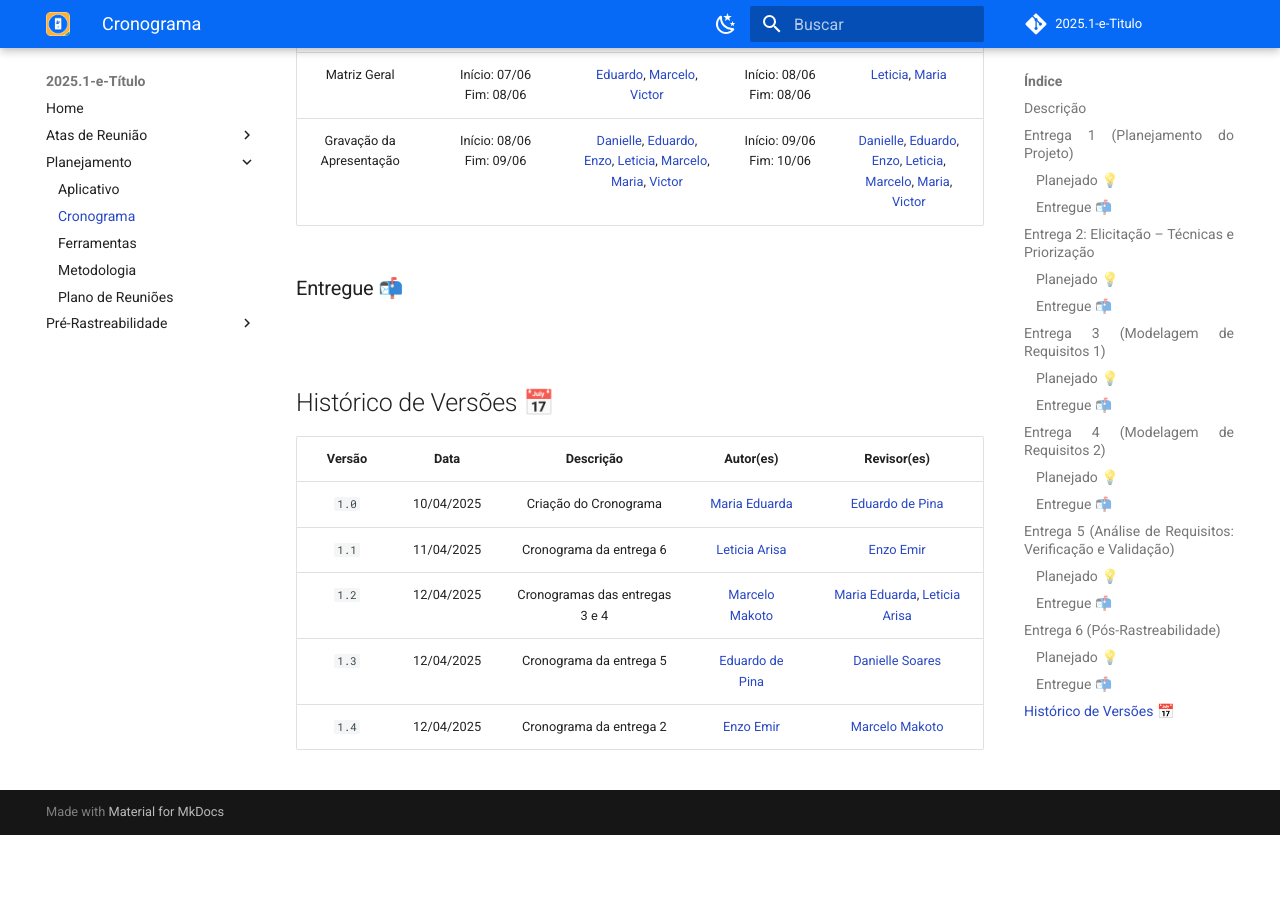
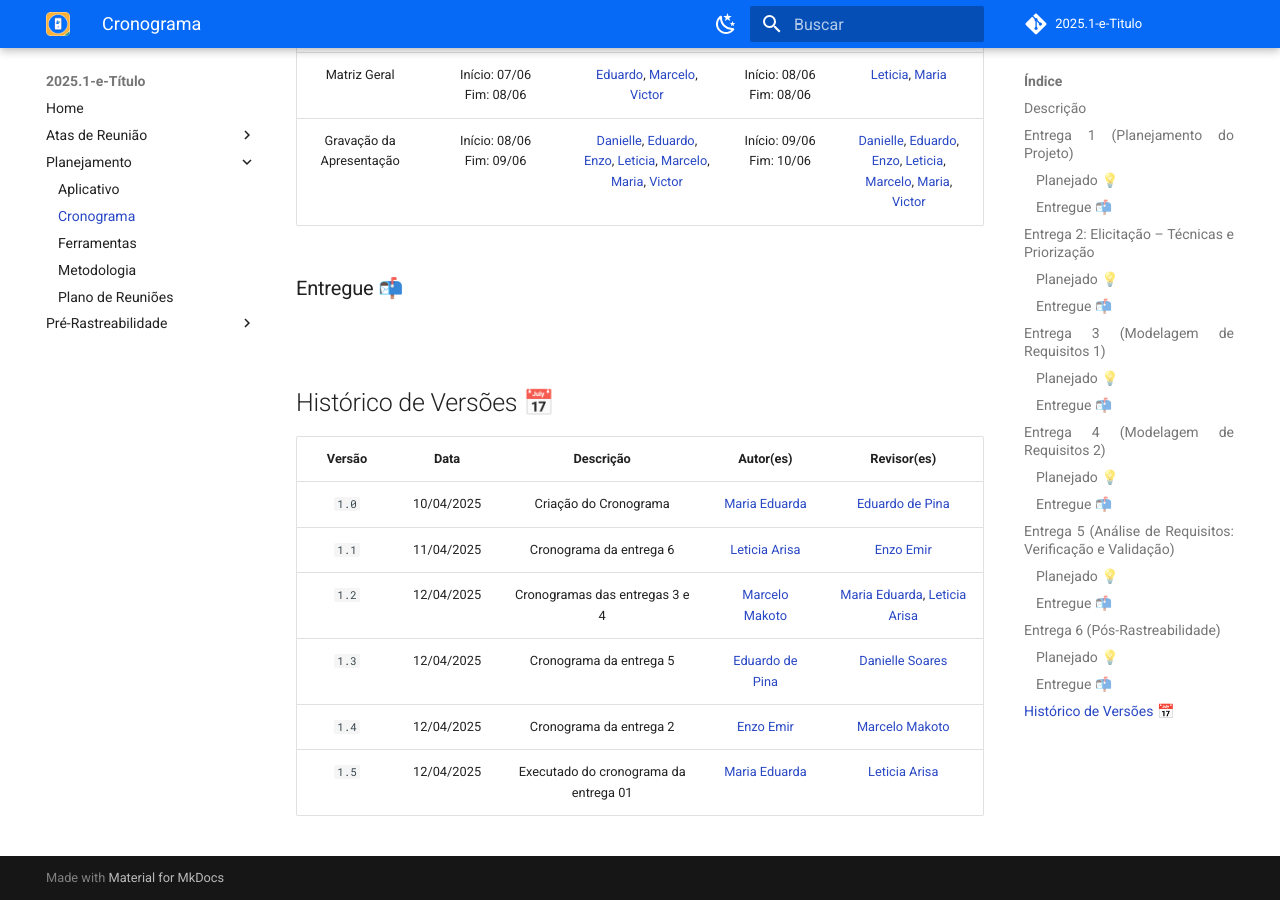
Before and after one commit to eduardodpms/REQ-FGTS, an MkDocs documentation site: the page built from docs/Planejamento/Cronograma.md, in a window 1280 px wide and 900 px high, scrolled down 5659 px. Built offline with MkDocs 1.6.1 and Material for MkDocs 9.7.7, drawn with Linux system fonts in a browser that asks for light colours; comment, search, counter and statistics services are not loaded; before the commit the page ends 6494 px from its top, so only the background shows below that.

Commit message:
docs: incluindo historico de versao

```diff
--- a/docs/Planejamento/Cronograma.md
+++ b/docs/Planejamento/Cronograma.md
@@ -167,3 +167,4 @@ A tabela a seguir mostra o que foi *planejado* no cronograma das atividades da E
 | `1.2` | 12/04/2025 | Cronogramas das entregas 3 e 4 | [Marcelo Makoto](https://github.com/MM4k) | [Maria Eduarda](https://github.com/dudaa28), [Leticia Arisa](https://github.com/Leticia-Arisa-K-Higa) |
 | `1.3` | 12/04/2025 | Cronograma da entrega 5 | [Eduardo de Pina](https://github.com/eduardodpms) | [Danielle Soares](https://github.com/danielle-soaress) |
 | `1.4` | 12/04/2025 | Cronograma da entrega 2 | [Enzo Emir](https://github.com/EnzoEmir) | [Marcelo Makoto](https://github.com/MM4k) |
+| `1.5` | 12/04/2025 | Executado do cronograma da entrega 01 | [Maria Eduarda](https://github.com/dudaa28) | [Leticia Arisa](https://github.com/Leticia-Arisa-K-Higa) |
```
